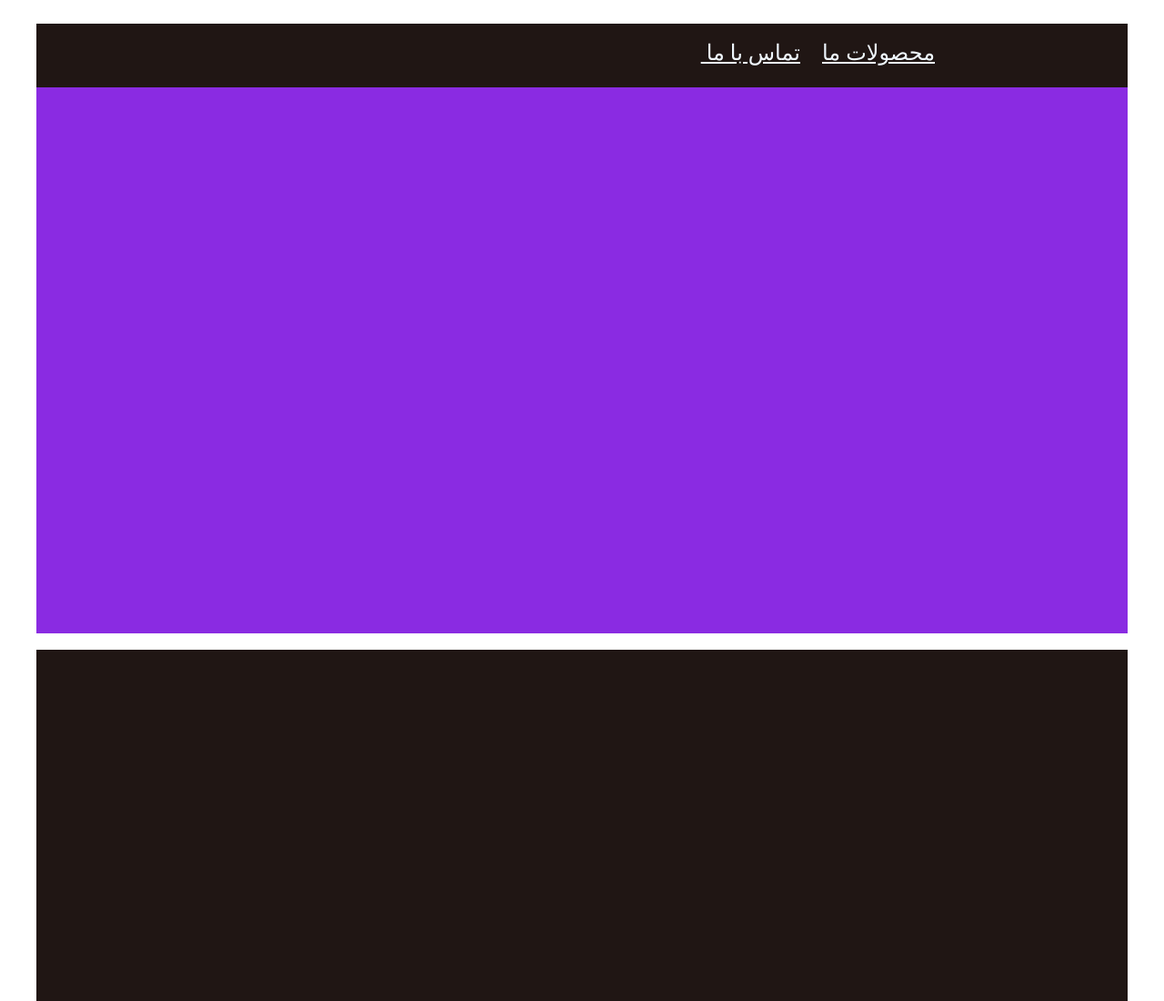
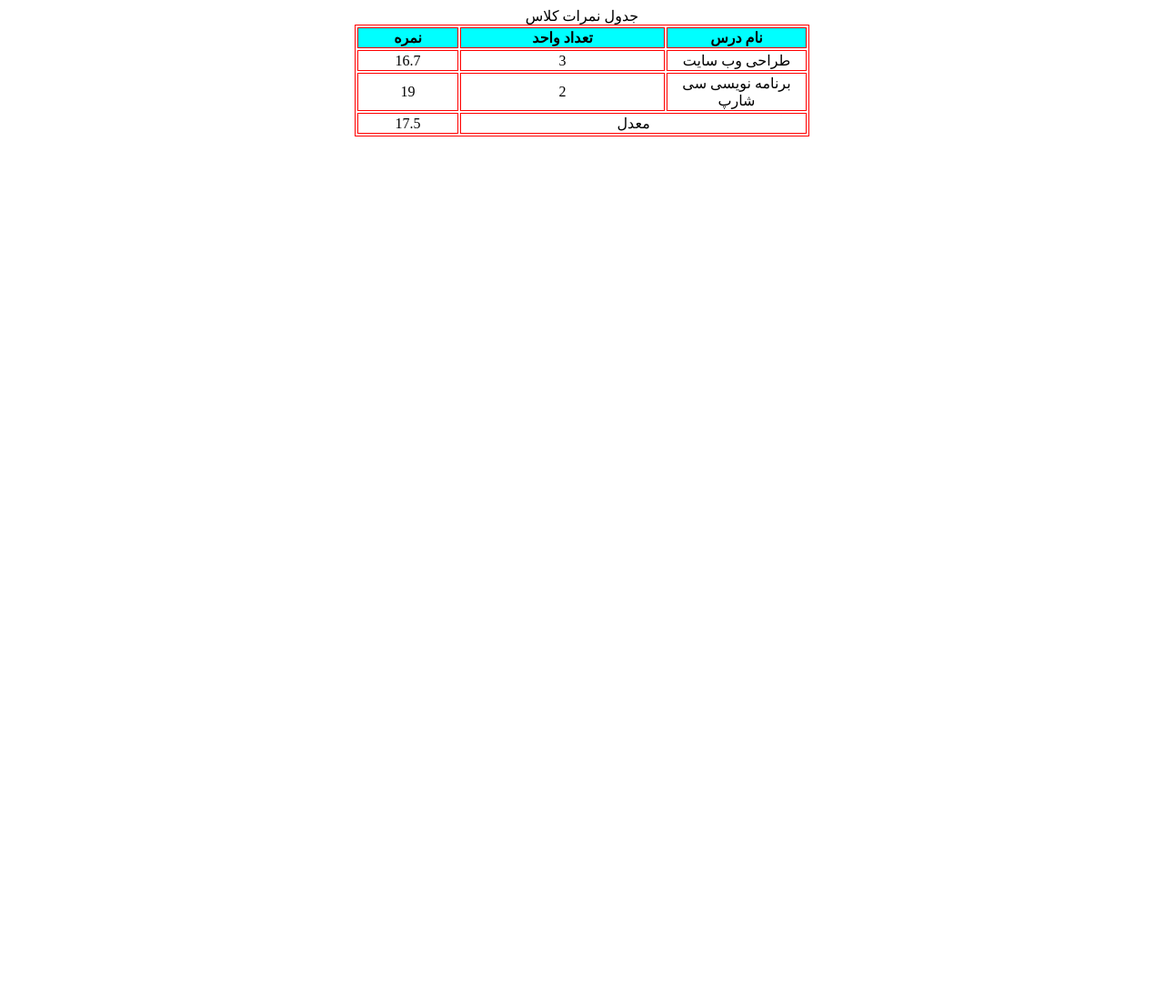
Before and after one commit to p-delfani/resource, a plain HTML site: page index.html in a window 1280 px wide. Shown: the top 1100 px of the page at 91% size. After the commit the page ends 800 px from the top, so only its background shows below. Drawn offline with Linux system fonts and the light colour scheme.

Commit message:
Add files via upload

```diff
--- a/index.html
+++ b/index.html
@@ -3,42 +3,38 @@
 <head>
     <meta charset="UTF-8">
     <meta name="viewport" content="width=device-width, initial-scale=1.0">
-    <title>easybuy</title>
+    <title>table test</title>
 </head>
 <body>
 
-    <div style="width: 1200px; margin:auto;" >
-        <br>
-           <div dir="rtl" style="width: 1200px; height:70px; background-color:rgb(255, 255, 255); background-color:#201614">
+   <table border="1" width="500" bordercolor="red" align="center" title="جدول نمرات کلاس" dir="ltr">
+    <caption>جدول نمرات کلاس </caption>
 
-            <br>
+    <tr bgcolor="cyan">
+        <th align="center">  نمره </th>
+        <th align="center">تعداد واحد</th>
+        <th align="center" style="width: 150px;">نام درس</th>
+    </tr>
 
-            <a href="index.html"><div style="width: 100px; height:100px; float:right;margin-right:82px;margin-top:-12px;background-image:url(img/logo.gif);"></div></a>
+    <tr>
+        <td align="center">16.7</td>
+        <td align="center">3</td>
+        <td align="center">طراحی وب سایت</td>
+    </tr>
 
-            <div style="width: 960px; height:55px; margin-right:50px; font-size:x-large; " >
-                &nbsp;&nbsp;&nbsp;&nbsp;
-                <a style="color: aliceblue;" href="#product"> محصولات ما</a> &nbsp;&nbsp;
-                <a  style="color: aliceblue;"  href="#footer">تماس با ما </a> &nbsp;&nbsp;</div>
+    <tr>
+        <td align="center">19</td>
+        <td align="center">2</td>
+        <td align="center">برنامه نویسی سی شارپ     </td>
+    </tr>
 
-                <div>   </div>
-             </div>
+    <tr>
+        <td align="center">  17.5</td>
+        <td colspan="2" align="center">معدل</td>
+
+    </tr>
+   </table>
 
 
-            <div style="width: 1200px; height:600px; background-color:blueviolet;background-image:url(img/banner.jpg)">
-
-
-
-        </div>
-        <br>
-        <div id="product" style="background-color: #201614; width:1200px;background-image:url(img/product1.jpg); height:430px"></div><br>
-        <div style="background-color: #e22d09; width:1200px;background-image:url(img/product2.jpg); height:430px"></div><br>
-        <div style="background-color: #f7be03; width:1200px;background-image:url(img/product3.jpg);  height:430px"></div><br>
-        <div style="background-color: #e40dd9; width:1200px;background-image:url(img/product4.jpg);  height:430px"></div><br>
-        <div style="background-color: #352334; width:1200px;background-image:url(img/product5.jpg);  height:430px"></div><br>
-        <div style="background-color: #fafafa; width:1200px;background-image:url(img/adver.gif);  height:350px"></div><br>
-        <div id="footer" style="background-color: #fafafa; width:1200px;background-image:url(img/footer.gif);  height:350px"></div><br>
-
-
-
-
-    </div>
+</body>
+</html>
```
